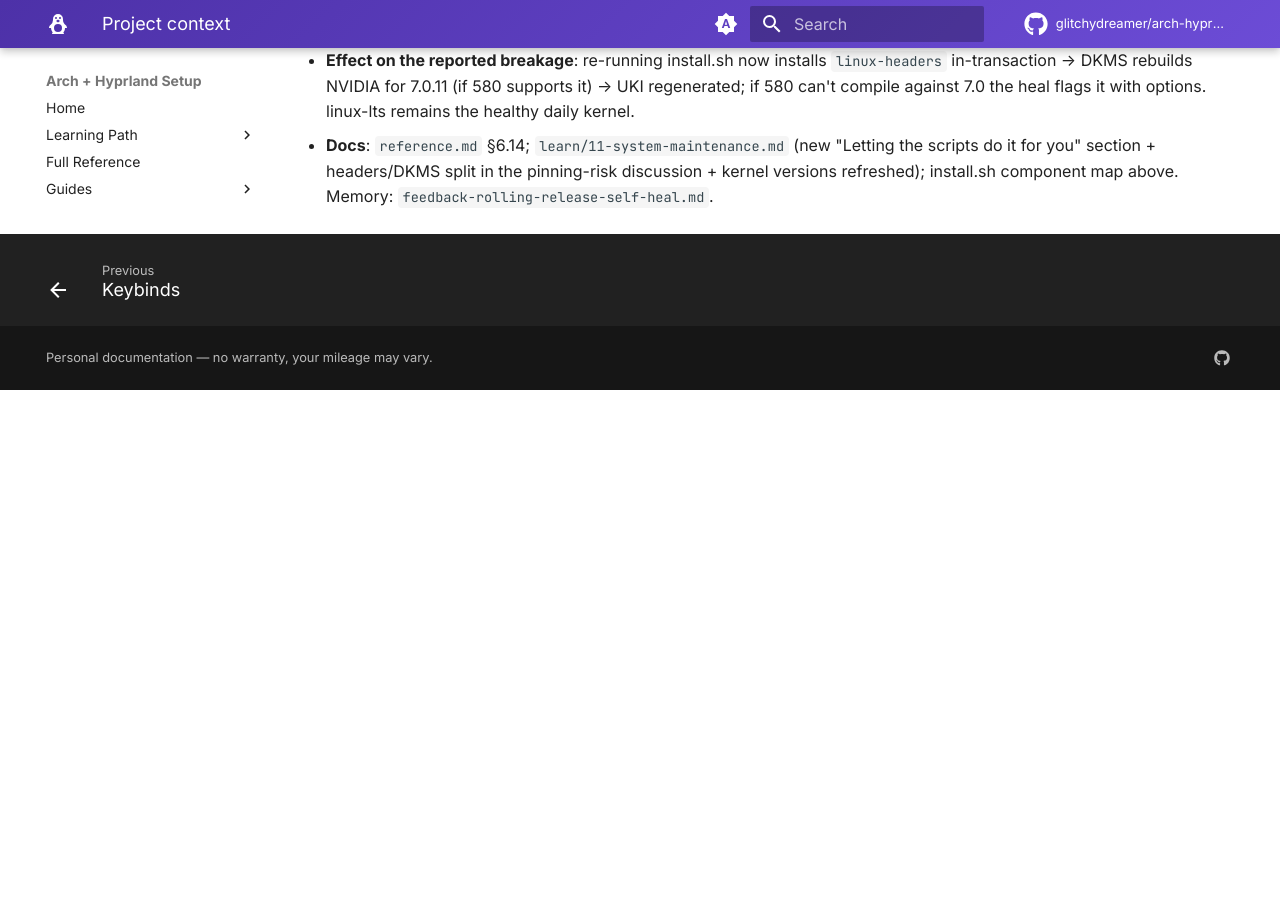
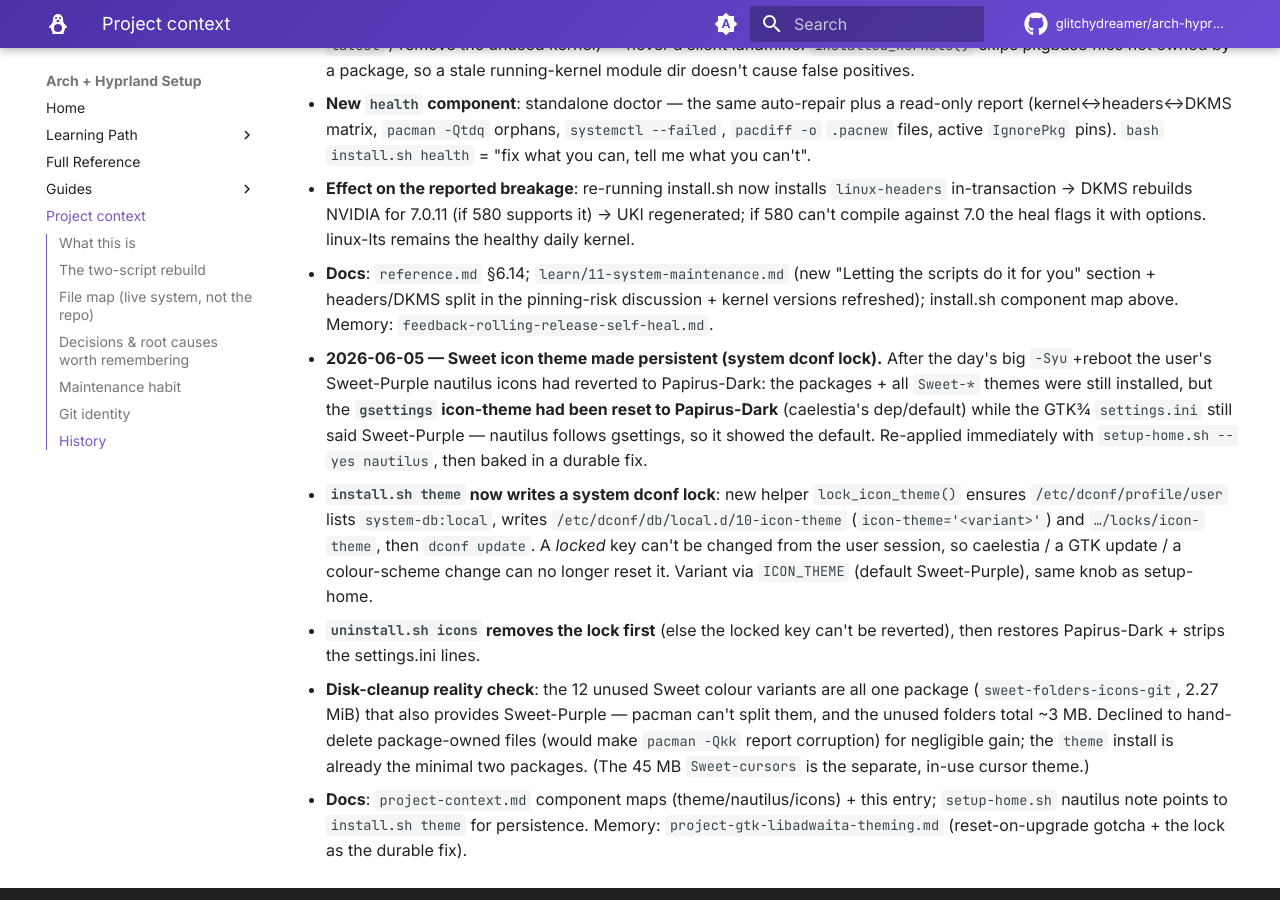
Before and after one commit to glitchydreamer/arch-hyprland-setup, an MkDocs documentation site: the page built from docs/project-context.md, in a window 1280 px wide and 900 px high, scrolled down 16356 px. Built offline with MkDocs 1.6.1 and Material for MkDocs 9.7.7, drawn with Linux system fonts in a browser that asks for light colours; comment, search, counter and statistics services are not loaded; before the commit the page ends 16746 px from its top, so only the background shows below that; some of the changed text lies outside the part shown.

Commit message:
feat(theme): persist the Sweet icon theme via a system dconf lock
The Sweet-Purple icons kept reverting to Papirus-Dark after upgrades because
something (caelestia theming / a GTK update) re-asserts the default and a plain
`gsettings set` can be overwritten again. install.sh `theme` now writes a
system-level dconf lock (lock_icon_theme): adds system-db:local to the dconf
user profile, sets icon-theme='<variant>' in /etc/dconf/db/local.d, and locks
that key so nothing in the user session can change it back. Variant via
ICON_THEME (default Sweet-Purple), the same knob setup-home uses.

uninstall.sh `icons` now removes the lock first (a locked key can't otherwise
be reverted), then restores Papirus-Dark. setup-home `nautilus` points at
`install.sh theme` for the persistent path.

Disk note: the 12 unused Sweet variants are one 2.27 MiB package that also ships
Sweet-Purple, so they can't be pruned individually (~3 MB); declined to delete
package-owned files and break pacman integrity for negligible gain.

Docs: project-context.md component maps (theme/nautilus/icons) + 2026-06-05
history entry.

Co-Authored-By: Claude Opus 4.8 <noreply@anthropic.com>

```diff
--- a/docs/project-context.md
+++ b/docs/project-context.md
@@ -43,7 +43,10 @@ user.name`, then log out/in (fish shell + group changes need a fresh session).
 - `setup-home.sh` — components: `hyprland`, `caelestia` (merges `shell.json`
   shell/dashboard tweaks — e.g. weather in °C via `services.useFahrenheit=false`),
   `nautilus` (sets a Sweet icon theme — synthwave **Sweet-Purple** folders +
-  candy app icons — as the GTK icon theme; `ICON_THEME=<variant>` to pick another),
+  candy app icons — as the GTK icon theme via gsettings + GTK3/4 settings.ini;
+  `ICON_THEME=<variant>` to pick another. For PERSISTENCE across upgrades use
+  `install.sh theme`, which adds a system dconf lock so caelestia/GTK can't reset
+  it to Papirus-Dark),
   `scripts`, `fish`, `wireplumber`, `git`. The **source of truth** for
   those files; edit & re-run.
 - `install.sh` — **rolling-release self-healing**: the always-run prereqs do a
@@ -80,7 +83,12 @@ user.name`, then log out/in (fish shell + group changes need a fresh session).
   compiles on current rustc — plus the `uinput` group + udev rule + module
   autoload so the daemon can inject pen/pointer events, and
   `gst-plugin-pipewire` for the Hyprland portal screencast), `theme` (candy-icons + sweet-folders
-  from the AUR — the rainbow GTK icon set), `aurapps`, `groups`, `shell`.
+  from the AUR — the rainbow GTK icon set — AND a **system dconf lock** that pins
+  the icon theme so an upgrade / caelestia colour-scheme change can't revert it to
+  Papirus-Dark; variant via `ICON_THEME`, default Sweet-Purple. The two AUR
+  packages are the complete minimal set — all 12 colour variants ship inside the
+  one ~2 MiB `sweet-folders-icons-git`, so there's nothing extra to prune for
+  disk), `aurapps`, `groups`, `shell`.
   CUDA is driver-matched.
 - `uninstall.sh` — interactive, component-based **clean** uninstaller (the
   counterpart to `install.sh`): components `docker`, `vm` (remove the whole
@@ -90,8 +98,10 @@ user.name`, then log out/in (fish shell + group changes need a fresh session).
   `libvirt`/`kvm` group memberships; KVM modules are in-tree so nothing to
   uninstall there), `isaac`, `ros2`, `anaconda`,
   `cuda`, `icons` (switch the GTK icon theme back to the caelestia default
-  Papirus-Dark; keeps the Sweet/candy packages so `setup-home.sh nautilus`
-  re-applies instantly), `inputremap` (remove input-remapper + its daemon + presets —
+  Papirus-Dark — now also **removes the system dconf icon-theme lock** install.sh
+  wrote, FIRST, since a locked key can't otherwise be changed; keeps the
+  Sweet/candy packages so `setup-home.sh nautilus` re-applies instantly),
+  `inputremap` (remove input-remapper + its daemon + presets —
   no longer needed since the Razer mouse remaps via onboard memory), `fastfetch`
   (revert the fastfetch logo + sixel file + animation hook),
   `tablet` (remove Weylus + the uinput udev rule/module-load file + drop the
@@ -850,3 +860,31 @@ build_type=workflow`). The deploy now succeeds on every push. (Earlier note that
     "Letting the scripts do it for you" section + headers/DKMS split in the
     pinning-risk discussion + kernel versions refreshed); install.sh component
     map above. Memory: `feedback-rolling-release-self-heal.md`.
+
+- **2026-06-05 — Sweet icon theme made persistent (system dconf lock).**
+  After the day's big `-Syu`+reboot the user's Sweet-Purple nautilus icons had
+  reverted to Papirus-Dark: the packages + all `Sweet-*` themes were still
+  installed, but the **`gsettings` icon-theme had been reset to Papirus-Dark**
+  (caelestia's dep/default) while the GTK3/4 `settings.ini` still said
+  Sweet-Purple — nautilus follows gsettings, so it showed the default.
+  Re-applied immediately with `setup-home.sh --yes nautilus`, then baked in a
+  durable fix.
+  - **`install.sh theme` now writes a system dconf lock**: new helper
+    `lock_icon_theme()` ensures `/etc/dconf/profile/user` lists `system-db:local`,
+    writes `/etc/dconf/db/local.d/10-icon-theme` (`icon-theme='<variant>'`) and
+    `…/locks/icon-theme`, then `dconf update`. A *locked* key can't be changed
+    from the user session, so caelestia / a GTK update / a colour-scheme change
+    can no longer reset it. Variant via `ICON_THEME` (default Sweet-Purple),
+    same knob as setup-home.
+  - **`uninstall.sh icons` removes the lock first** (else the locked key can't be
+    reverted), then restores Papirus-Dark + strips the settings.ini lines.
+  - **Disk-cleanup reality check**: the 12 unused Sweet colour variants are all
+    one package (`sweet-folders-icons-git`, 2.27 MiB) that also provides
+    Sweet-Purple — pacman can't split them, and the unused folders total ~3 MB.
+    Declined to hand-delete package-owned files (would make `pacman -Qkk` report
+    corruption) for negligible gain; the `theme` install is already the minimal
+    two packages. (The 45 MB `Sweet-cursors` is the separate, in-use cursor theme.)
+  - **Docs**: `project-context.md` component maps (theme/nautilus/icons) + this
+    entry; `setup-home.sh` nautilus note points to `install.sh theme` for
+    persistence. Memory: `project-gtk-libadwaita-theming.md` (reset-on-upgrade
+    gotcha + the lock as the durable fix).
```
Also changed, not shown: 3 other files.
